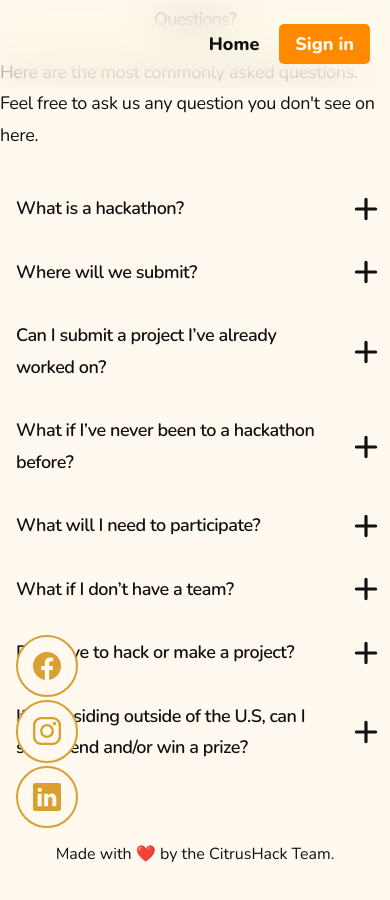
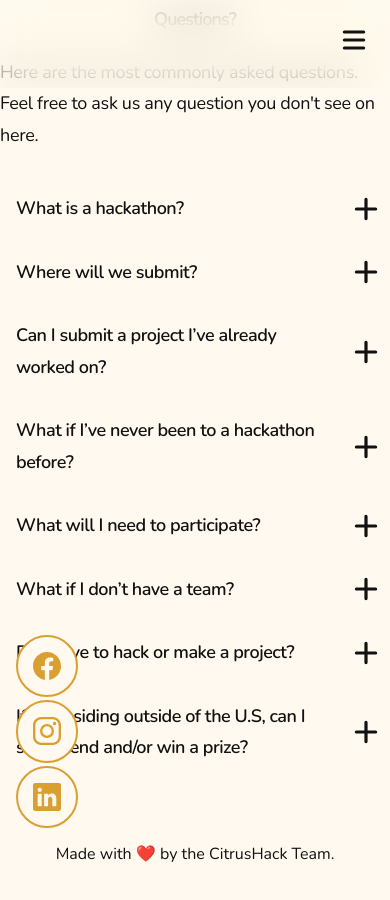
Before and after one commit to citrushack/cutiehack2021, a Next.js app: page /faq in a window 390 px wide. Shown: the top 900 px of the page. Built offline with nearby package versions, Linux system fonts and the light colour scheme; no server answers.

Commit message:
Add basic mobile navbar

```diff
--- a/components/FaqSection.js
+++ b/components/FaqSection.js
@@ -8,7 +8,7 @@ import styles from '../styles/Accordion.module.css'
 export default function FaqSection(props) {
   const [open, setOpen] = useState(false)
 
-  const Toggle = () => {
+  const toggle = () => {
     setOpen(!open)
   }
 
@@ -19,7 +19,7 @@ export default function FaqSection(props) {
           ? `${styles.accordionItem} ${styles.open}`
           : `${styles.accordionItem}`
       }
-      onClick={() => Toggle()}
+      onClick={() => toggle()}
     >
       <motion.div
         whileHover={{ scale: 1.005 }}
--- a/components/Nav.js
+++ b/components/Nav.js
@@ -1,7 +1,9 @@
-import React, { useEffect } from 'react'
+import React, { useState, useEffect } from 'react'
 import Link from 'next/link' // We should be using the Link component
 import { signIn, signOut, useSession } from 'next-auth/client'
 import { motion } from 'framer-motion'
+
+import { HiMenu, HiX } from 'react-icons/hi'
 
 import styles from '../styles/Nav.module.css'
 
@@ -12,6 +14,7 @@ export default function Nav() {
   const [inGroup, setInGroup] = React.useState(false)
   const [groupId, setGroupId] = React.useState('')
   const [hideTabs, setHideTabs] = React.useState(false)
+  const [open, setOpen] = useState(false)
 
   const fetchData = async (id) => {
     const response = await fetch('/api/checkin', {
@@ -37,13 +40,34 @@ export default function Nav() {
     setHideTabs(lastURLSegment !== '' && lastURLSegment !== '#')
   }
 
+  const toggle = () => {
+    setOpen(!open)
+    console.log(open)
+  }
+
+  const handleResize = () => {
+    if (window.innerWidth > 720) setOpen(false)
+  }
+
   useEffect(() => {
     if (session) fetchData(session.user.id)
     checkPage()
+    window.addEventListener('resize', handleResize)
   })
 
   return (
-    <nav className={styles.navbar}>
+    <span className={open && styles.open}>
+      <nav className={styles.navbar}
+      onresize={() => {
+        if (window.innerWidth > 720) setOpen(false)
+      }}>
+        <div
+          className={styles.menuButtonWrapper}
+          onClick={() => toggle()}
+        >
+          <HiMenu className={styles.menuButton} />
+          <HiX className={styles.menuButton} />
+        </div>
         <div className={styles.tabs}>
           <Link href="/">Home</Link>
           <a href="#" className={hideTabs && styles.hidetabs}>About</a>
@@ -107,5 +131,6 @@ export default function Nav() {
           )}
         </div>
       </nav>
+    </span>
   )
 }
--- a/styles/Nav.module.css
+++ b/styles/Nav.module.css
@@ -4,6 +4,8 @@
   padding: 1.5rem 0;
   top: 0;
   width: 100%;
+  max-height: 5.5rem;
+  overflow-y: hidden;
   background-color: var(--nav-bg);
   backdrop-filter: saturate(180%) blur(20px);
   -moz-backdrop-filter: saturate(180%) blur(20px);
@@ -18,7 +20,7 @@
   margin-right: 20px;
 }
 
-.tabs > a {
+.tabs a {
   font-weight: 750;
   font-size: large;
 }
@@ -56,8 +58,51 @@
   display: none;
 }
 
+.menuButtonWrapper {
+  display: none;
+  margin-bottom: 2rem;
+}
+
+.menuButton {
+  font-size: 2rem;
+}
+
 @-moz-document url-prefix(){
   .navbar {
     background: var(--nav-bg-moz);
   }
 }
+
+@media (max-width: 720px) {
+  .tabs {
+    flex-direction: column;
+    margin-left: 30px;
+    margin-right: 0;
+    align-items: flex-start;
+  }
+  .menuButtonWrapper {
+    display: flex;
+    flex-direction: row;
+    justify-content: flex-end;
+    margin-right: 20px;
+  }
+  .menuButton:nth-of-type(1) {
+    position: relative;
+    visibility: visible;
+  }
+  .menuButton:nth-of-type(2) {
+    position: absolute;
+    visibility: hidden;
+  }
+  .open .menuButton:nth-of-type(1) {
+    visibility: hidden;
+  }
+  .open .menuButton:nth-of-type(2) {
+    visibility: visible;
+  }
+
+  .open .navbar {
+    height: 100vh;
+    max-height: 100vh;
+  }
+}
```
Lines whose indentation alone changed are shown as unchanged.
